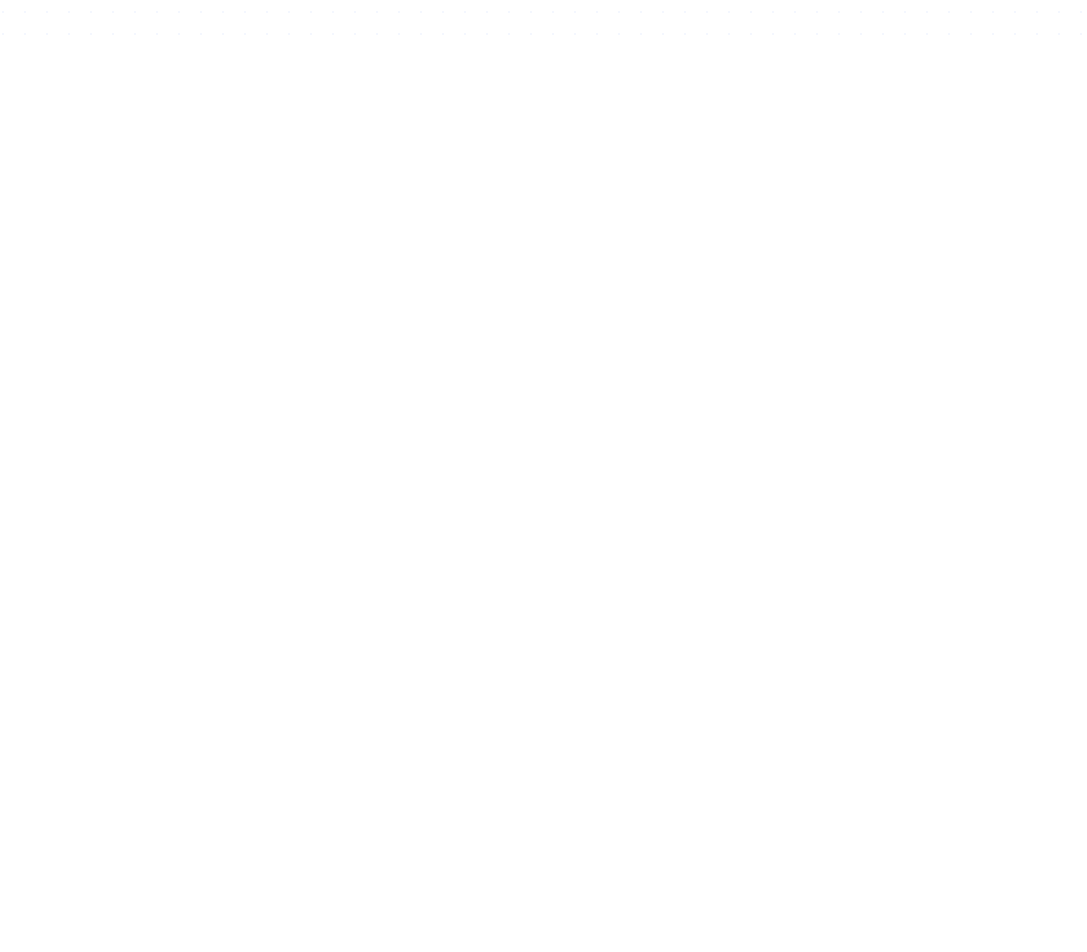
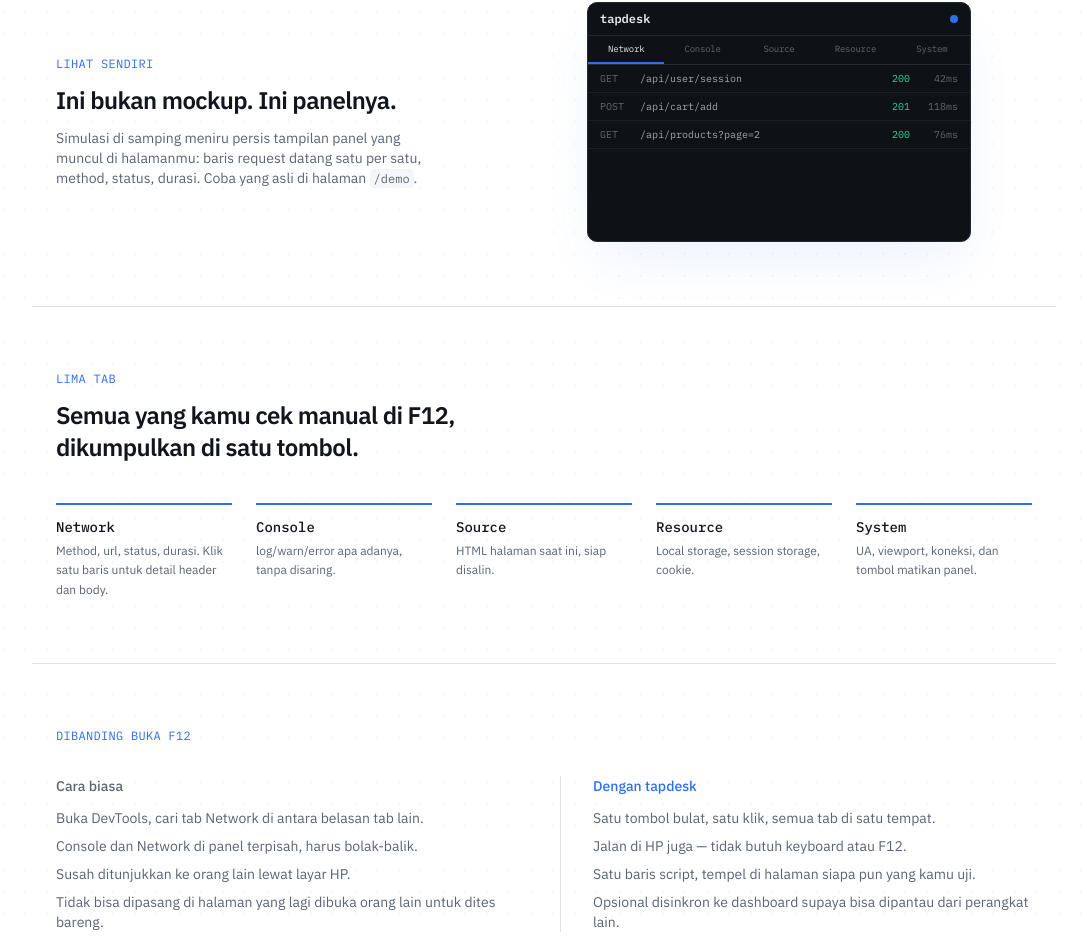
Before and after one commit to fidzzcodex-me/tapdesk, a Next.js app: page / in a window 1280 px wide. Shown: the part 747-1699 px from the top of the page, without its empty margins (96-1183 px from the left). Before the commit the page ends 800 px from the top, so only its background shows below. Built offline with nearby package versions, Linux system fonts and the light colour scheme.

Commit message:
Upload: replace app/page.tsx

```diff
--- a/app/page.tsx
+++ b/app/page.tsx
@@ -5,6 +5,7 @@
 import Particles from "@/components/Particles";
 import Reveal from "@/components/Reveal";
 import ThemeToggle from "@/components/ThemeToggle";
+import LivePreview from "@/components/LivePreview";
 
 function greeting(hour: number) {
   if (hour >= 5 && hour < 11) return "Selamat pagi";
@@ -117,7 +118,117 @@
         </div>
       </section>
 
-      <footer className="relative z-10 mx-auto max-w-5xl px-6 pb-10 text-xs text-text-dim">
+      <section className="relative z-10 mx-auto max-w-5xl border-t border-line px-6 py-16 dark:border-line-dark md:grid md:grid-cols-[0.9fr_1.1fr] md:items-center md:gap-14">
+        <div>
+          <Reveal>
+            <p className="font-mono text-xs uppercase tracking-wide text-blue">
+              lihat sendiri
+            </p>
+          </Reveal>
+          <Reveal delay={60}>
+            <h2 className="mt-3 text-2xl font-semibold tracking-tight">
+              Ini bukan mockup. Ini panelnya.
+            </h2>
+          </Reveal>
+          <Reveal delay={120}>
+            <p className="mt-3 max-w-sm text-sm text-text-dim">
+              Simulasi di samping meniru persis tampilan panel yang muncul di
+              halamanmu: baris request datang satu per satu, method, status,
+              durasi. Coba yang asli di halaman{" "}
+              <code className="rounded bg-paper-dim px-1 py-0.5 font-mono text-xs dark:bg-ink-dim">
+                /demo
+              </code>
+              .
+            </p>
+          </Reveal>
+        </div>
+        <Reveal delay={160} className="mt-8 flex justify-center md:mt-0">
+          <LivePreview />
+        </Reveal>
+      </section>
+
+      <section className="relative z-10 mx-auto max-w-5xl border-t border-line px-6 py-16 dark:border-line-dark">
+        <Reveal>
+          <p className="font-mono text-xs uppercase tracking-wide text-blue">
+            lima tab
+          </p>
+        </Reveal>
+        <Reveal delay={60}>
+          <h2 className="mt-3 max-w-md text-2xl font-semibold tracking-tight">
+            Semua yang kamu cek manual di F12, dikumpulkan di satu tombol.
+          </h2>
+        </Reveal>
+
+        <div className="mt-10 grid grid-cols-2 gap-x-6 gap-y-8 md:grid-cols-5">
+          {[
+            {
+              t: "Network",
+              d: "Method, url, status, durasi. Klik satu baris untuk detail header dan body.",
+            },
+            {
+              t: "Console",
+              d: "log/warn/error apa adanya, tanpa disaring.",
+            },
+            {
+              t: "Source",
+              d: "HTML halaman saat ini, siap disalin.",
+            },
+            {
+              t: "Resource",
+              d: "Local storage, session storage, cookie.",
+            },
+            {
+              t: "System",
+              d: "UA, viewport, koneksi, dan tombol matikan panel.",
+            },
+          ].map((tab, i) => (
+            <Reveal key={tab.t} delay={i * 70}>
+              <div className="border-t-2 border-blue pt-3">
+                <h3 className="font-mono text-sm font-medium">{tab.t}</h3>
+                <p className="mt-1 text-xs leading-relaxed text-text-dim">
+                  {tab.d}
+                </p>
+              </div>
+            </Reveal>
+          ))}
+        </div>
+      </section>
+
+      <section className="relative z-10 mx-auto max-w-5xl border-t border-line px-6 py-16 dark:border-line-dark">
+        <Reveal>
+          <p className="font-mono text-xs uppercase tracking-wide text-blue">
+            dibanding buka f12
+          </p>
+        </Reveal>
+        <div className="mt-8 grid gap-8 md:grid-cols-2 md:divide-x md:divide-line md:dark:divide-line-dark">
+          <Reveal delay={60}>
+            <div className="md:pr-8">
+              <h3 className="text-sm font-medium text-text-dim">
+                Cara biasa
+              </h3>
+              <ul className="mt-3 space-y-2 text-sm text-text-dim">
+                <li>Buka DevTools, cari tab Network di antara belasan tab lain.</li>
+                <li>Console dan Network di panel terpisah, harus bolak-balik.</li>
+                <li>Susah ditunjukkan ke orang lain lewat layar HP.</li>
+                <li>Tidak bisa dipasang di halaman yang lagi dibuka orang lain untuk dites bareng.</li>
+              </ul>
+            </div>
+          </Reveal>
+          <Reveal delay={120}>
+            <div className="md:pl-8">
+              <h3 className="text-sm font-medium text-blue">Dengan tapdesk</h3>
+              <ul className="mt-3 space-y-2 text-sm text-text-dim">
+                <li>Satu tombol bulat, satu klik, semua tab di satu tempat.</li>
+                <li>Jalan di HP juga — tidak butuh keyboard atau F12.</li>
+                <li>Satu baris script, tempel di halaman siapa pun yang kamu uji.</li>
+                <li>Opsional disinkron ke dashboard supaya bisa dipantau dari perangkat lain.</li>
+              </ul>
+            </div>
+          </Reveal>
+        </div>
+      </section>
+
+      <footer className="relative z-10 mx-auto max-w-5xl px-6 pb-10 pt-6 text-xs text-text-dim">
         tapdesk bukan proxy device, bukan crack, bukan aktivator lisensi. Alat
         debug untuk halaman milikmu sendiri.
       </footer>
```
